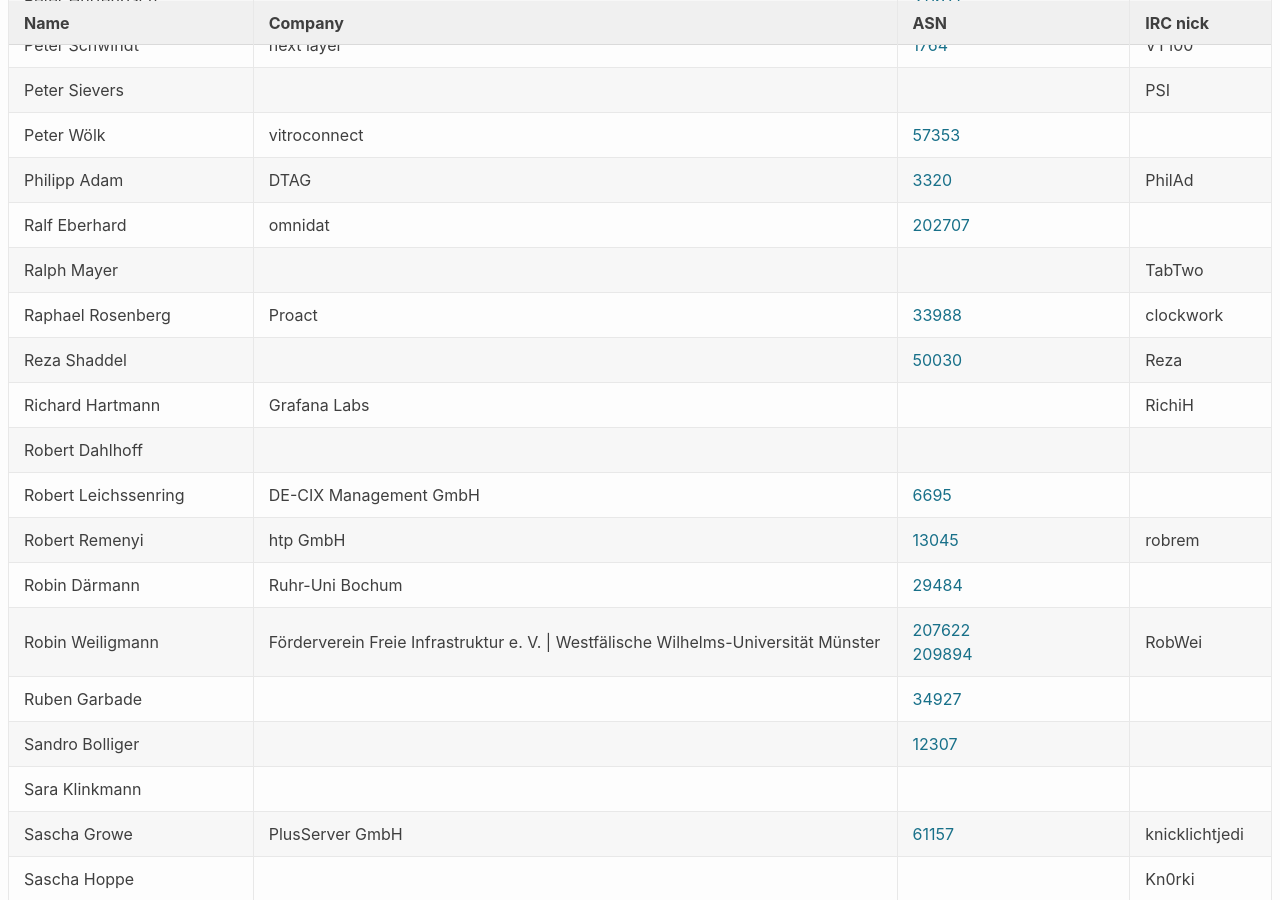
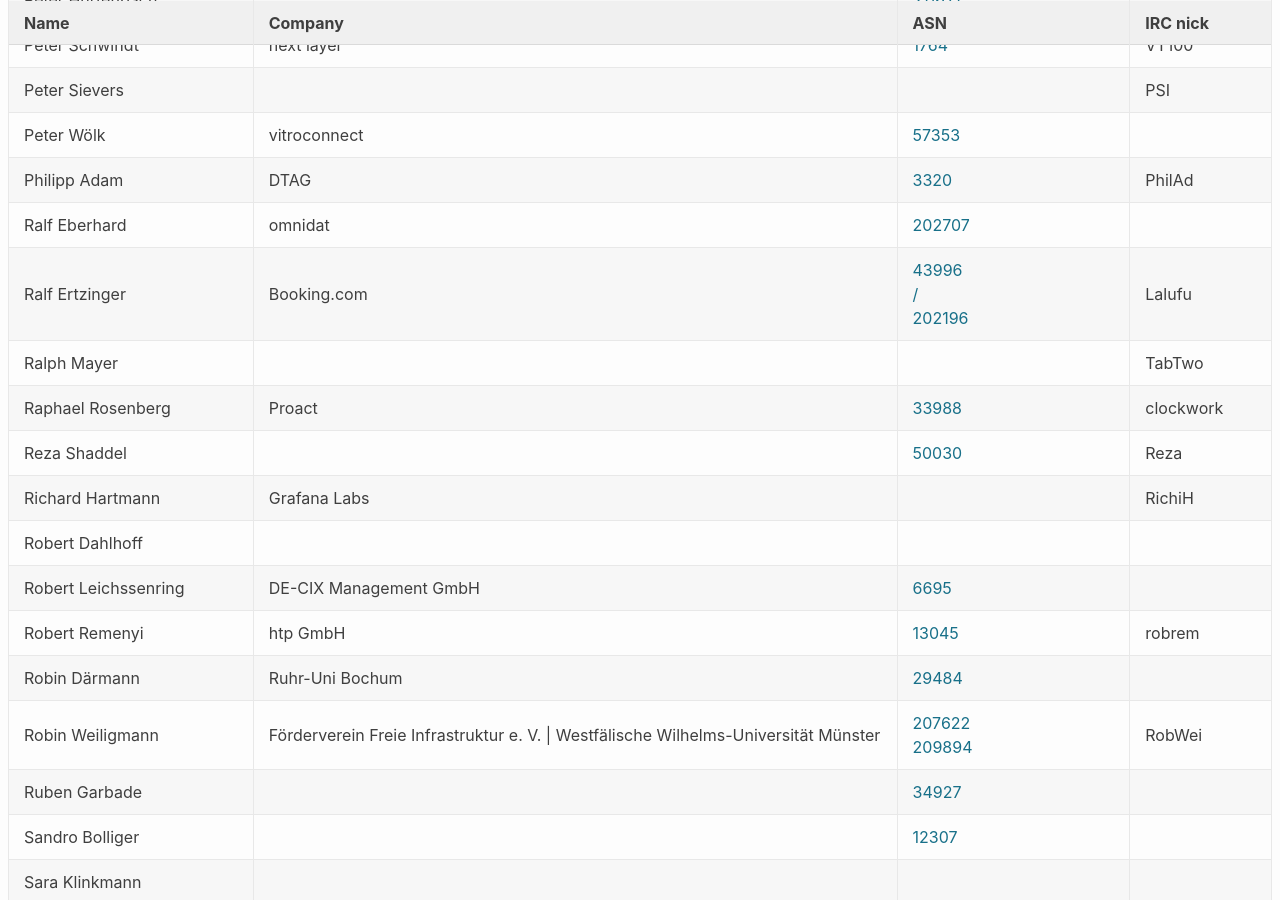
Before and after one commit to denog/pretix-attendeelist, a Jekyll site: the page built from denog13/index.markdown, in a window 1280 px wide and 900 px high, scrolled down 8713 px. Built offline with Jekyll 4.4.1, drawn with Linux system fonts in a browser that asks for light colours.

Commit message:
Latest data: Mon Oct 11 13:33:21 UTC 2021

```diff
--- a/_data/attendees_denog13.json
+++ b/_data/attendees_denog13.json
@@ -1144,6 +1144,12 @@
     "company": "omnidat",
     "irc": null,
     "asn": "AS202707"
+  },
+  {
+    "name": "Ralf Ertzinger",
+    "company": "Booking.com",
+    "irc": "Lalufu",
+    "asn": "AS43996 / AS202196"
   },
   {
     "name": "Ralph Mayer",
```
